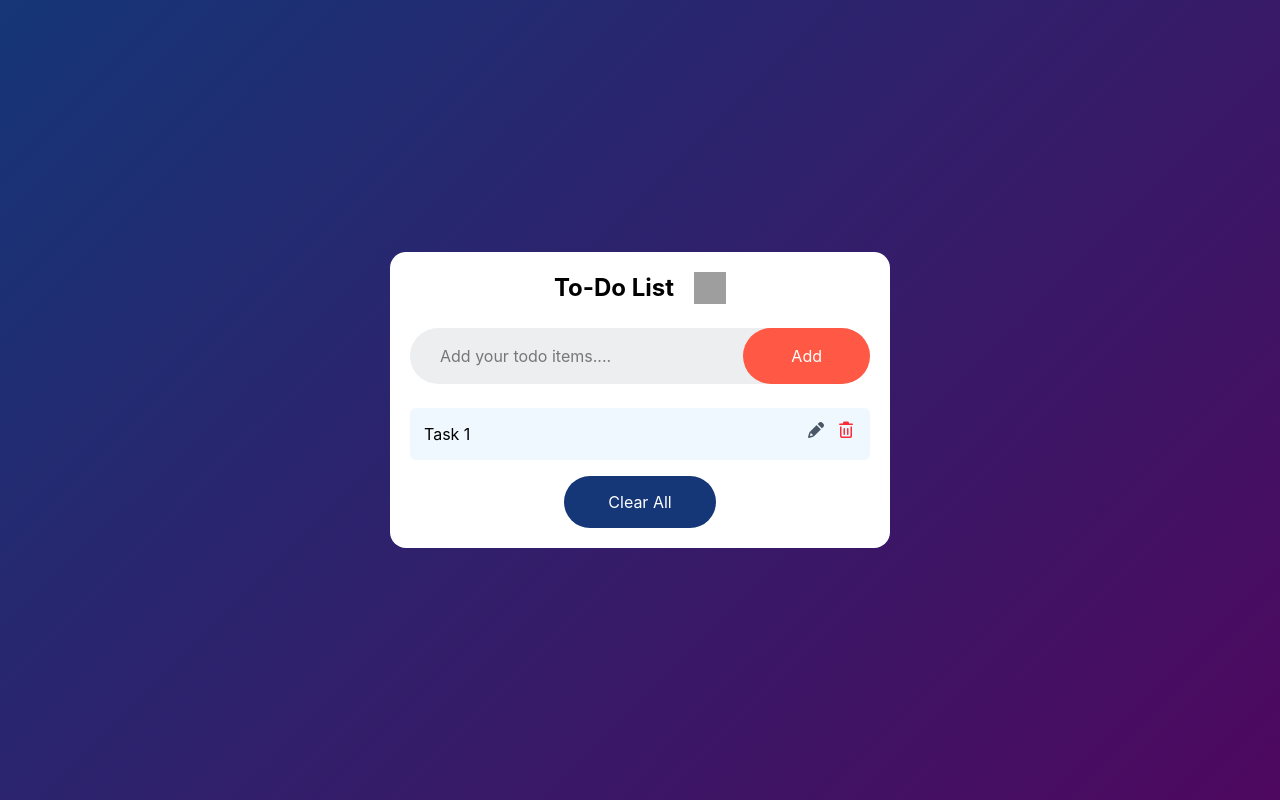
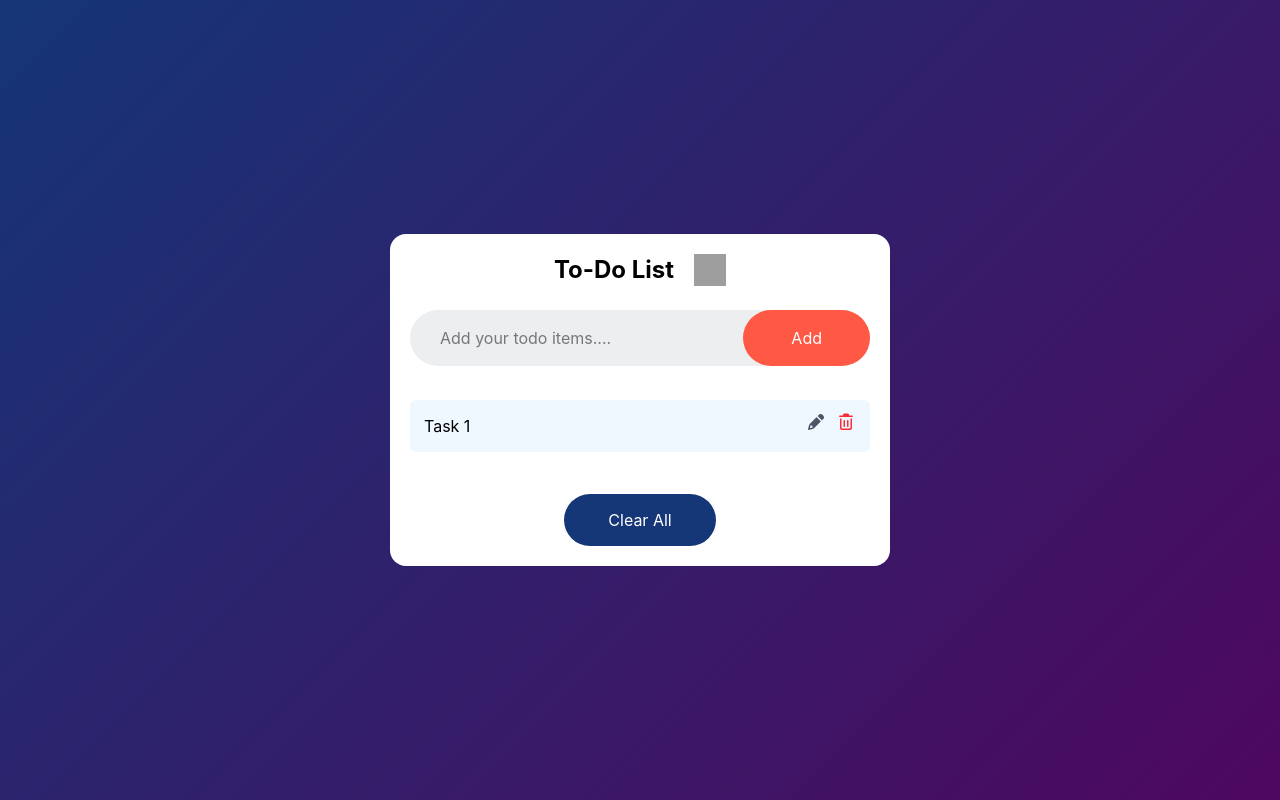
Before and after one commit to Saqibcoder99/React-Project, a React (Vite) app in the folder Todo Project/: page / in a window 1280 px wide. Built offline with nearby package versions, Linux system fonts and the light colour scheme; grey boxes are pictures that could not be loaded.

Commit message:
UI complete

```diff
--- a/Todo Project/src/App.jsx
+++ b/Todo Project/src/App.jsx
@@ -8,9 +8,9 @@ function App() {
   const [count, setCount] = useState(0)
 
   return (
-    <div className="min-h-screen max-h-fit flex justify-center items-center bg-[linear-gradient(135deg,#153677,#4e085f)]">
-      <div className="h-auto w-[500px] bg-white p-5 rounded-2xl">
-        <div className="flex justify-center gap-5 mb-6">
+    <div className="min-h-screen max-h-auto flex justify-center items-center bg-[linear-gradient(135deg,#153677,#4e085f)] overflow-auto">
+      <div className="  w-[500px] bg-white p-5 rounded-2xl  ">
+        <div className="flex justify-center gap-5 mb-6 ">
           <h1 className='text-2xl font-bold'>To-Do List</h1>
           <img src="https://cdn-icons-png.flaticon.com/512/4436/4436868.png" alt="" height="32px" width="32px" />
         </div>
@@ -18,7 +18,7 @@ function App() {
           <input type="text" placeholder="Add your todo items...."  className='flex-1 border-none outline-none  p-2.5' />
           <button className='border-none py-4 px-12 bg-[#ff5945] text-white cursor-pointer text-[16px] rounded-[40px]'>Add</button>
         </div>
-        <ul>
+        <ul className='scrollbar-thin overflow-auto h-[auto] py-2.5 min-h-[auto] max-h-[400px] '>
           <li className='list-none flex justify-between bg-[aliceblue] p-3.5 mb-4 rounded-[6px]'>
             Task 1
             <div className="cursor-pointer flex gap-[10px]">
@@ -26,8 +26,9 @@ function App() {
               <i className="fa-regular fa-trash-can text-red-500"></i>
                </div>
           </li>
+
         </ul>
-        <div className="flex justify-center items-center"> <button className='text-white bg-[#153677] py-3.5 px-11 text-[16px] cursor-pointer border-none rounded-4xl' >Clear All</button></div>
+        <div className="flex justify-center items-center mt-4"> <button className='text-white bg-[#153677] py-3.5 px-11 text-[16px] cursor-pointer border-none rounded-4xl' >Clear All</button></div>
       </div>
     </div>
 
```
